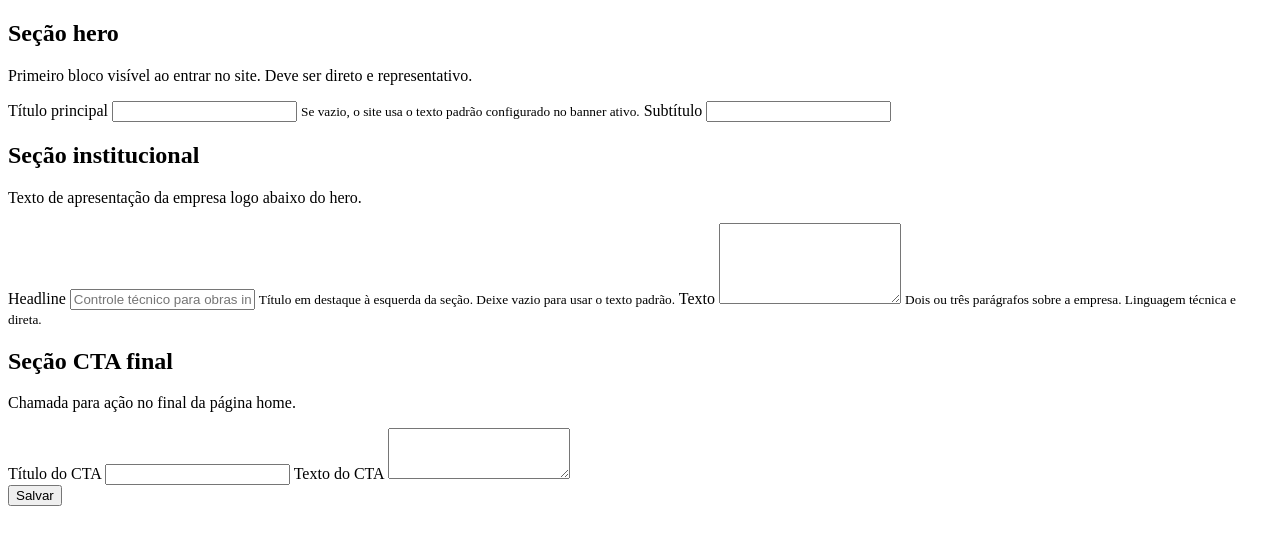
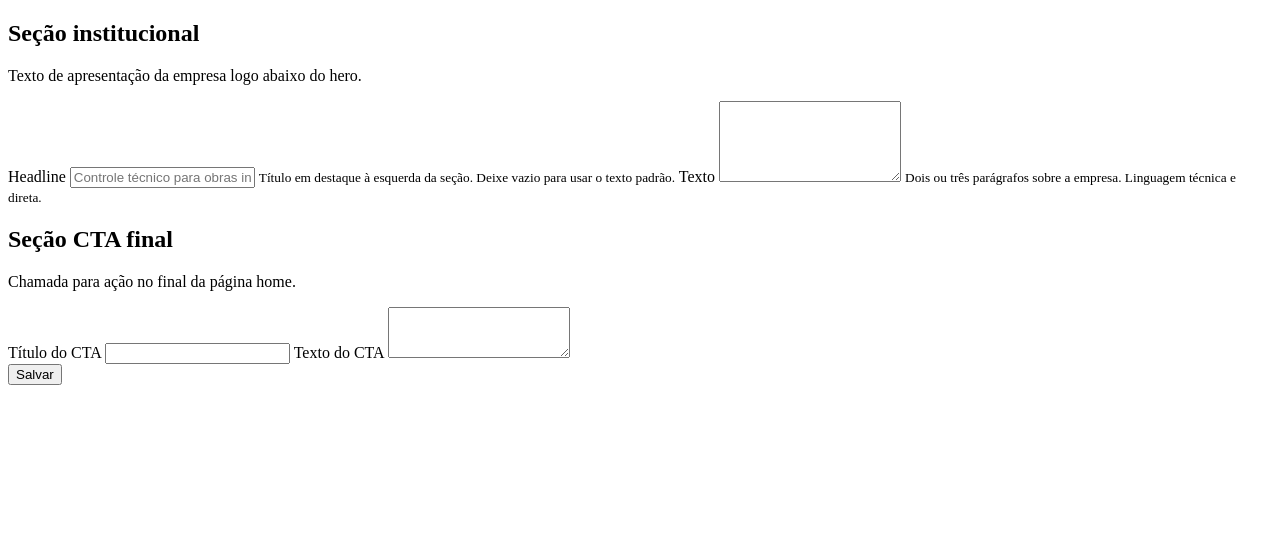
Before and after one commit to casteleti/mesquitarealizacoesclaude, a PHP site: template public_html/views/admin/pagina-home.php in a window 1280 px wide. Shown: the part 83-628 px from the top of the page. Run offline with PHP 8.4, Linux system fonts and the light colour scheme; the template is opened without the code that fills it, so the values that code supplies are empty.

Commit message:
Remove bloco "Seção hero" redundante do painel Home
O hero da home é gerenciado via Banners — o bloco duplicado
foi removido da tela de edição da página Home no painel.

Co-Authored-By: Claude Sonnet 4.6 <noreply@anthropic.com>

```diff
--- a/public_html/views/admin/pagina-home.php
+++ b/public_html/views/admin/pagina-home.php
@@ -1,19 +1,6 @@
 <form class="panel form-grid" method="post" enctype="multipart/form-data" action="<?= e(url('admin/paginas/home')) ?>">
 <?= Csrf::field() ?>
 
-<div class="form-section form-section-open">
-    <div class="section-label">
-        <h2>Seção hero</h2>
-        <p>Primeiro bloco visível ao entrar no site. Deve ser direto e representativo.</p>
-    </div>
-    <label>Título principal
-        <input name="hero_titulo" value="<?= e($campos['hero_titulo'] ?? '') ?>" maxlength="150">
-        <small class="field-help">Se vazio, o site usa o texto padrão configurado no banner ativo.</small>
-    </label>
-    <label class="full">Subtítulo
-        <input name="hero_subtitulo" value="<?= e($campos['hero_subtitulo'] ?? '') ?>" maxlength="200">
-    </label>
-</div>
 
 <div class="form-section form-section-open">
     <div class="section-label">
```
